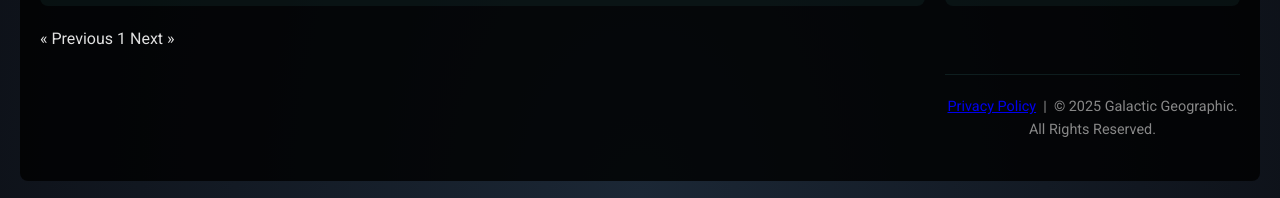
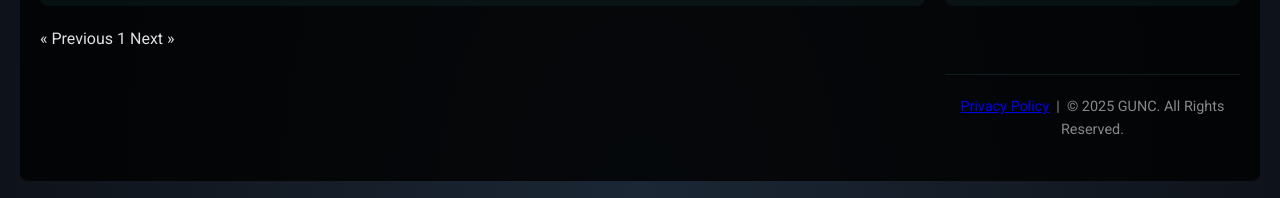
Before and after one commit to drake-vellaut/guncLore, a Jekyll site: the page built from index.html, in a window 1280 px wide. Shown: the part 712-910 px from the top of the page. Built offline with Jekyll 4.4.1, drawn with Linux system fonts in a browser that asks for light colours; the list of posts is cut into pages by our own code.

Commit message:
minor modifications

```diff
--- a/_layouts/default.html
+++ b/_layouts/default.html
@@ -12,7 +12,6 @@
   <!-- Link to the external futuristic CSS -->
   <link rel="stylesheet" href="{{ '/assets/css/futuristic.css' | relative_url }}">
 </head>
-<img src="https://galacticgeographic.gunc.org/galacticgeographicMain.png" width="1" height="1" style="display:none;" alt="">
 
 <body>
   {{ content }}
@@ -22,7 +21,7 @@
 <footer style="text-align: center; font-size: 0.9rem; color: #888; margin-top: 3rem;">
   <p>
     <a href="/privacy_policy.html">Privacy Policy</a> &nbsp;|&nbsp;
-    &copy; 2025 Galactic Geographic. All Rights Reserved.
+    &copy; 2025 GUNC. All Rights Reserved.
   </p>
 </footer>
 </html>
```
